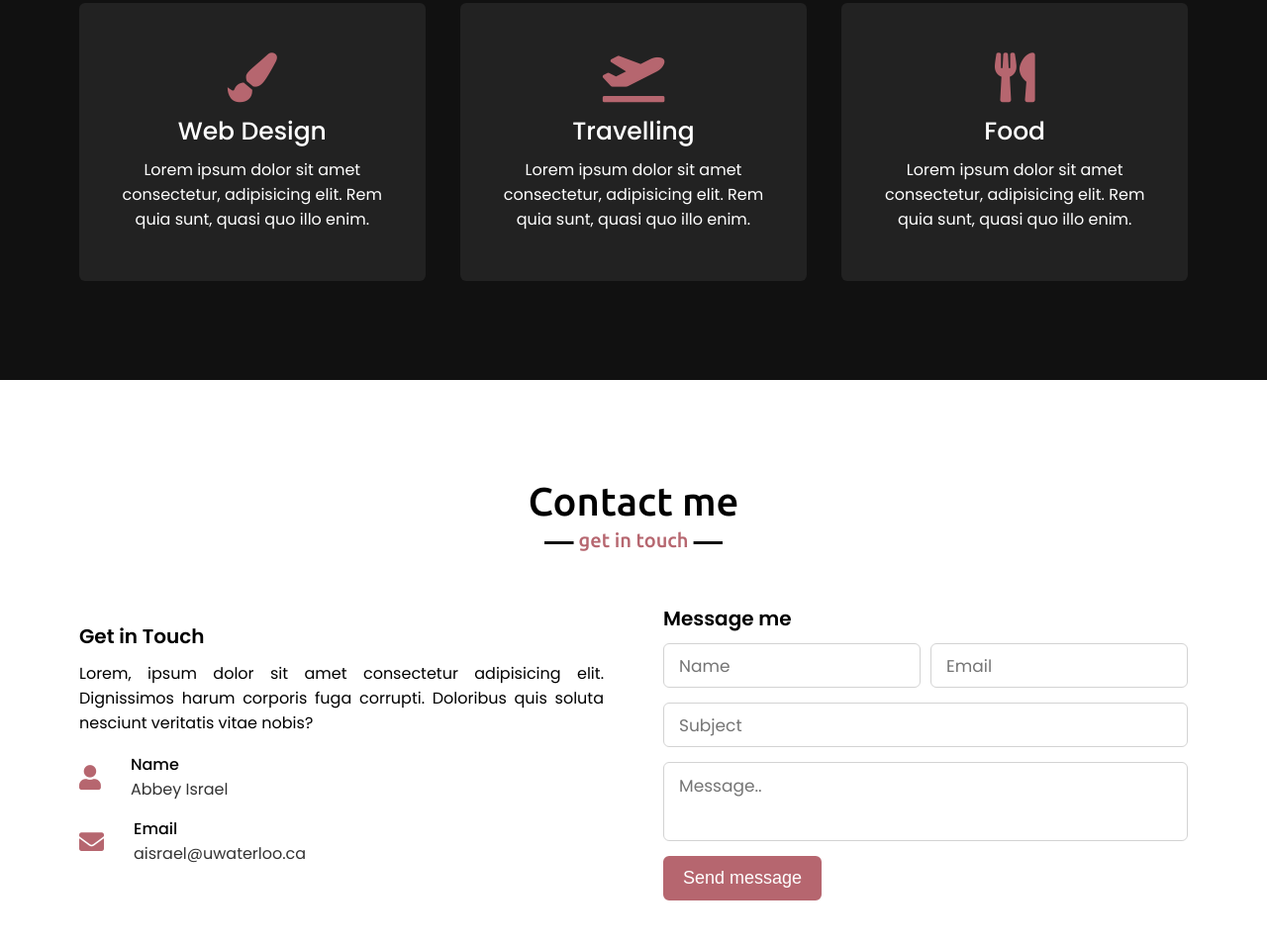
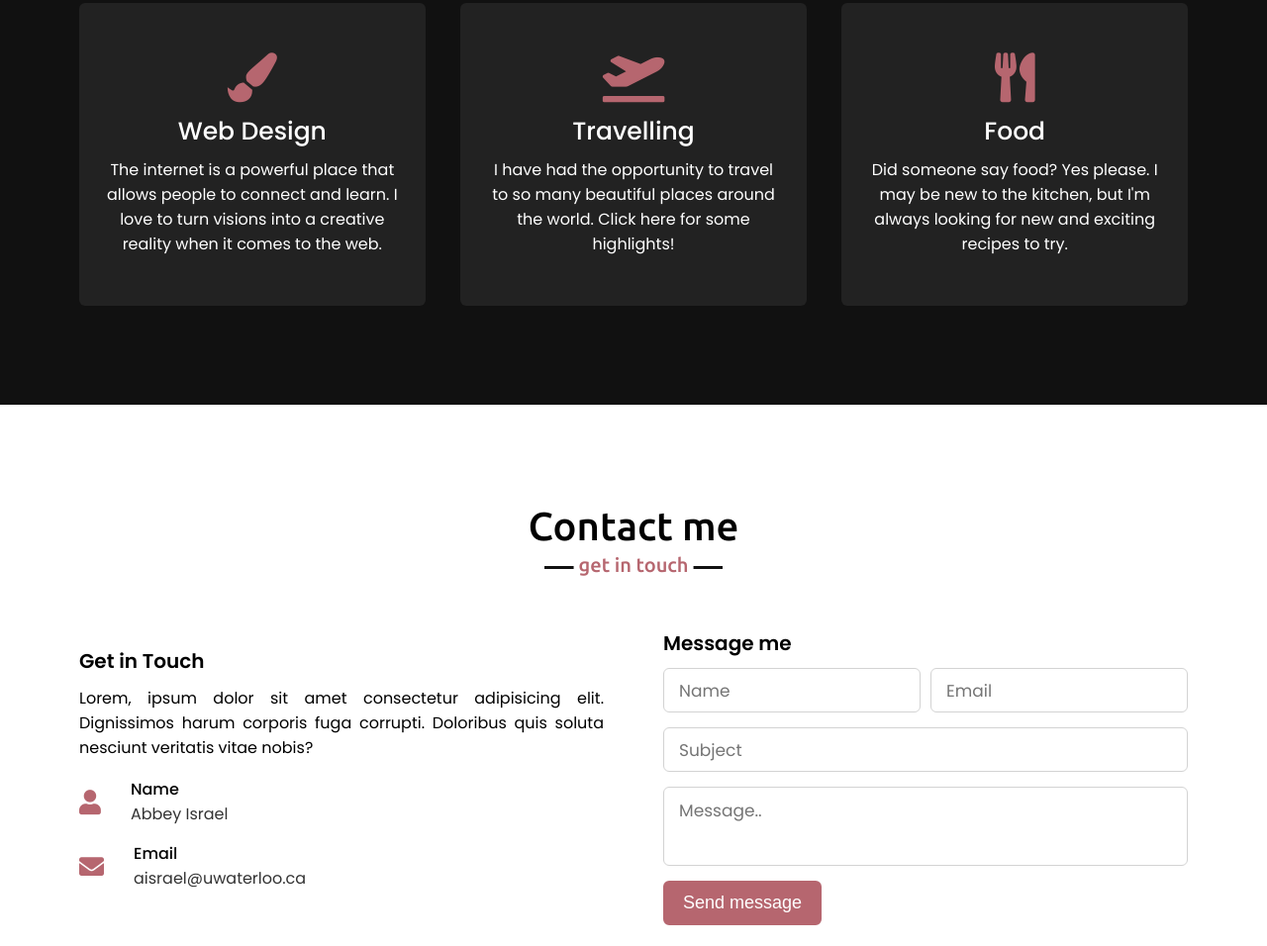
Before and after one commit to abbeyisrael/abbeyisrael.github.io, a plain HTML site: page index.html in a window 1280 px wide. Shown: the part 3018-3974 px from the top of the page at 99% size. Drawn offline with nearby package versions, Linux system fonts and the light colour scheme.

Commit message:
content update

```diff
--- a/index.html
+++ b/index.html
@@ -165,21 +165,21 @@
                     <div class="box">
                         <i class="fas fa-paint-brush"></i>
                         <div class="text">Web Design</div>
-                        <p>Lorem ipsum dolor sit amet consectetur, adipisicing elit. Rem quia sunt, quasi quo illo enim.</p>
+                        <p>The internet is a powerful place that allows people to connect and learn. I love to turn visions into a creative reality when it comes to the web.</p>
                     </div>
                 </div>
                 <div class="card">
                     <div class="box">
                         <i class="fas fa-plane-departure"></i>
                         <div class="text">Travelling</div>
-                        <p>Lorem ipsum dolor sit amet consectetur, adipisicing elit. Rem quia sunt, quasi quo illo enim.</p>
+                        <p>I have had the opportunity to travel to so many beautiful places around the world. Click here for some highlights!</p>
                     </div>
                 </div>
                 <div class="card">
                     <div class="box">
                         <i class="fas fa-utensils"></i>
                         <div class="text">Food</div>
-                        <p>Lorem ipsum dolor sit amet consectetur, adipisicing elit. Rem quia sunt, quasi quo illo enim.</p>
+                        <p>Did someone say food? Yes please. I may be new to the kitchen, but I'm always looking for new and exciting recipes to try.</p>
                     </div>
                 </div>
                </div>
```
